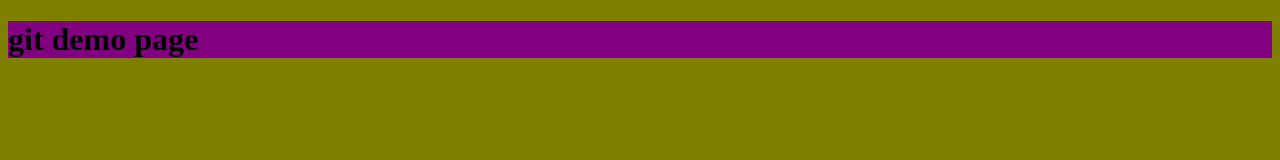
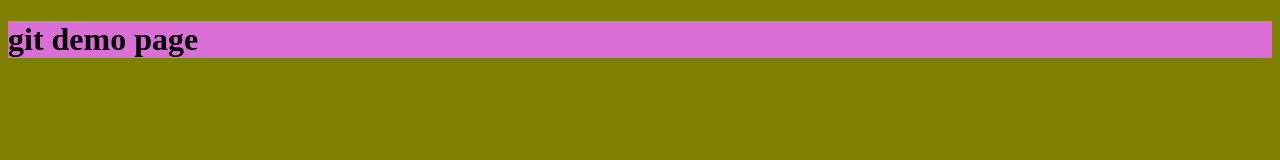
Before and after one commit to fokamdk99/Artificial-intelligence-class, a plain HTML site: page index.html in a window 1280 px wide. Drawn offline with Linux system fonts and the light colour scheme.

Commit message:
new idea 1

```diff
--- a/styles.css
+++ b/styles.css
@@ -3,5 +3,5 @@ body {
 }
 
 h1 {
-    background-color: purple;
+    background-color: orchid;
 }
```
